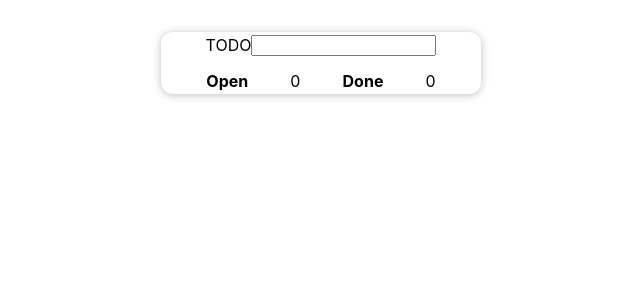
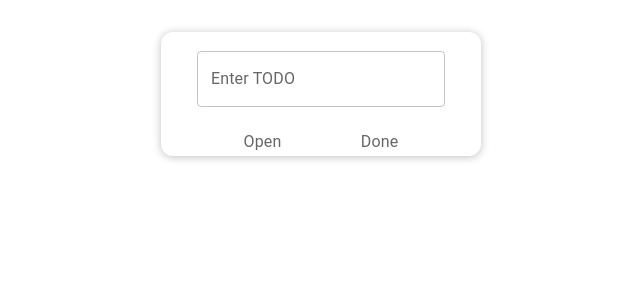
Before and after one commit to Pro100Denysko/Todos-react, a React (Create React App) app: page / in a window 1280 px wide. Shown: the top 300 px of the page, without its empty margins (319-959 px from the left). Built offline with nearby package versions, Linux system fonts and the light colour scheme.

Commit message:
Add MaterialUI

```diff
--- a/package.json
+++ b/package.json
@@ -3,6 +3,9 @@
   "version": "0.1.0",
   "private": true,
   "dependencies": {
+    "@emotion/react": "^11.11.1",
+    "@emotion/styled": "^11.11.0",
+    "@mui/material": "^5.14.12",
     "@redux-devtools/extension": "^3.2.5",
     "@reduxjs/toolkit": "^1.9.7",
     "@testing-library/jest-dom": "^5.17.0",
@@ -12,6 +15,7 @@
     "react-dom": "^18.2.0",
     "react-redux": "^8.1.3",
     "react-scripts": "5.0.1",
+    "styled-components": "^6.0.8",
     "web-vitals": "^2.1.4"
   },
   "scripts": {
--- a/src/components/ProgressBar.js
+++ b/src/components/ProgressBar.js
@@ -1,10 +1,15 @@
 import './ProgressBar.css'
+import {Badge, InputLabel} from "@mui/material";
 
 function ProgressBar(props) {
     return (
         <div className='progress'>
-            <b>Open </b> {props.open}
-            <b>Done </b> {props.done}
+            <Badge badgeContent={props.open} color="primary">
+                <InputLabel htmlFor="custom-input">Open</InputLabel>
+            </Badge>
+            <Badge badgeContent={props.done} color="primary">
+                <InputLabel htmlFor="custom-input">Done</InputLabel>
+            </Badge>
         </div>
     )
 }
--- a/src/components/TodoForm.js
+++ b/src/components/TodoForm.js
@@ -1,13 +1,12 @@
-import React, { useState } from "react";
+import React, {useState} from "react";
 import "./TodoForm.css"
+import {TextField} from "@mui/material";
 
 function TodoForm(props) {
     const [enteredTodo, setEnteredTodo] = useState('')
 
     const handleKeyDown = (event) => {
         if (event.key === 'Enter') {
-            console.log(event);
-
             const todoData = {
                 todo: enteredTodo,
                 done: false
@@ -19,12 +18,12 @@ function TodoForm(props) {
 
     return (
         <div className="todo">
-            <label>TODO</label>
-            <input
-                type="text"
-                value={enteredTodo}
-                onChange={(event) => setEnteredTodo(event.target.value)}
-                onKeyDown={handleKeyDown} />
+            <TextField label="Enter TODO"
+                       variant={"outlined"}
+                       margin={"normal"}
+                       value={enteredTodo}
+                       onChange={(event) => setEnteredTodo(event.target.value)}
+                       onKeyDown={handleKeyDown}/>
         </div>
     )
 }
--- a/src/components/TodoItem.js
+++ b/src/components/TodoItem.js
@@ -1,7 +1,8 @@
-import React, { useState } from "react";
+import React, {useState} from "react";
 import "./TodoItem.css";
-import { useDispatch } from 'react-redux'
-import { checkTodo } from "./Todos";
+import {useDispatch} from 'react-redux'
+import {checkTodo} from "./Todos";
+import {Checkbox, FormControlLabel} from "@mui/material";
 
 function TodoItem(props) {
     const [checked, setChecked] = useState(false)
@@ -15,13 +16,10 @@ function TodoItem(props) {
 
     return (
         <div className='todo_item'>
-            <label className="checkbox-label">
-                <input type="checkbox" className="checkbox-input"
-                    checked={checked}
-                    onChange={handleChecked}
-                />
-                {props.todo}
-            </label>
+            <FormControlLabel control={<Checkbox defaultChecked={false}/>}
+                              onChange={handleChecked}
+                              label={props.todo}
+            />
         </div>
     )
 }
```
Also changed, not shown: 1 other file (tests, documents, lock files or other folders).
